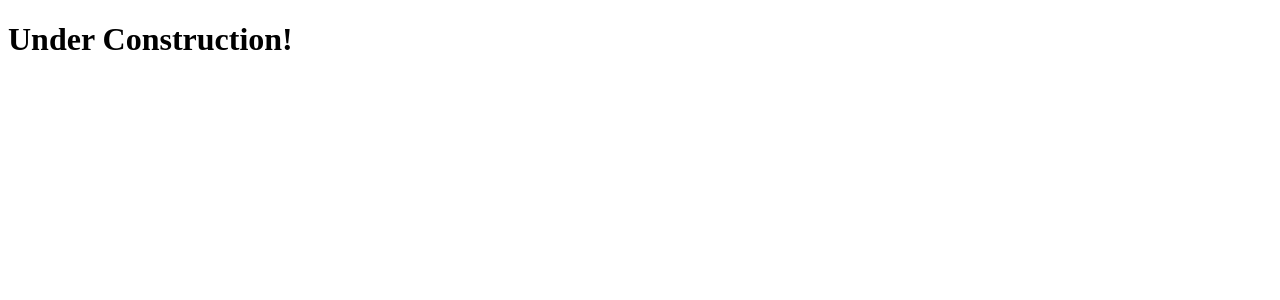
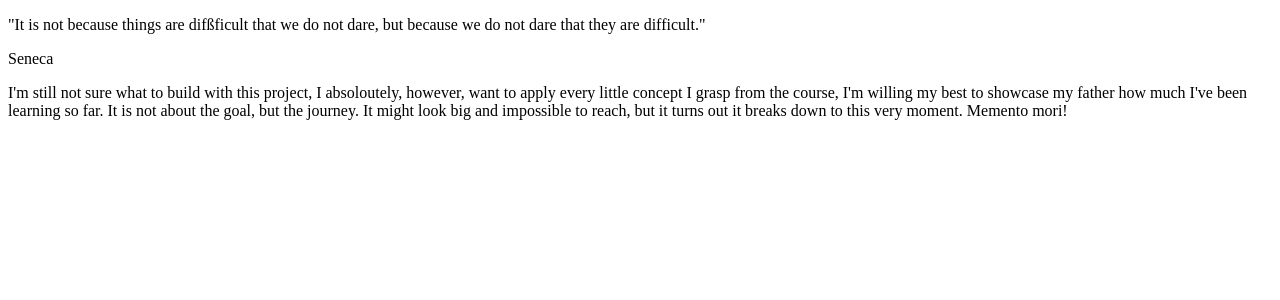
Before and after one commit to vinicius-hayden/clone-tabnews, a Next.js app: page / in a window 1280 px wide. Shown: the top 300 px of the page. Built offline with nearby package versions, Linux system fonts and the light colour scheme.

Commit message:
initial homepage ideas

```diff
--- a/pages/index.js
+++ b/pages/index.js
@@ -1,5 +1,24 @@
-function Home() {
-  return <h1> Under Construction! </h1>;
+export default function Home() {
+  return (
+    <>
+      <div className="main">
+        <div className="main-quote">
+          <p className="main-phrase">
+            "It is not because things are difßficult that we do not dare, but
+            because we do not dare that they are difficult."
+          </p>
+          <p className="main-author">Seneca</p>
+          <div className="main-image-quote"></div>
+        </div>
+        <div className="main-purpose">
+          I'm still not sure what to build with this project, I absoloutely,
+          however, want to apply every little concept I grasp from the course,
+          I'm willing my best to showcase my father how much I've been learning
+          so far. It is not about the goal, but the journey. It might look big
+          and impossible to reach, but it turns out it breaks down to this very
+          moment. Memento mori!
+        </div>
+      </div>
+    </>
+  );
 }
-
-export default Home;
```
